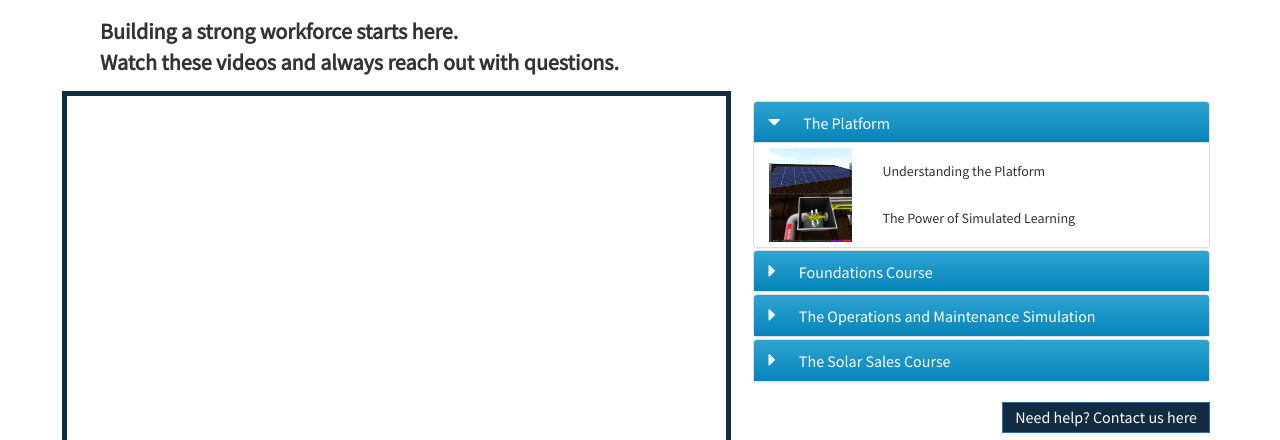
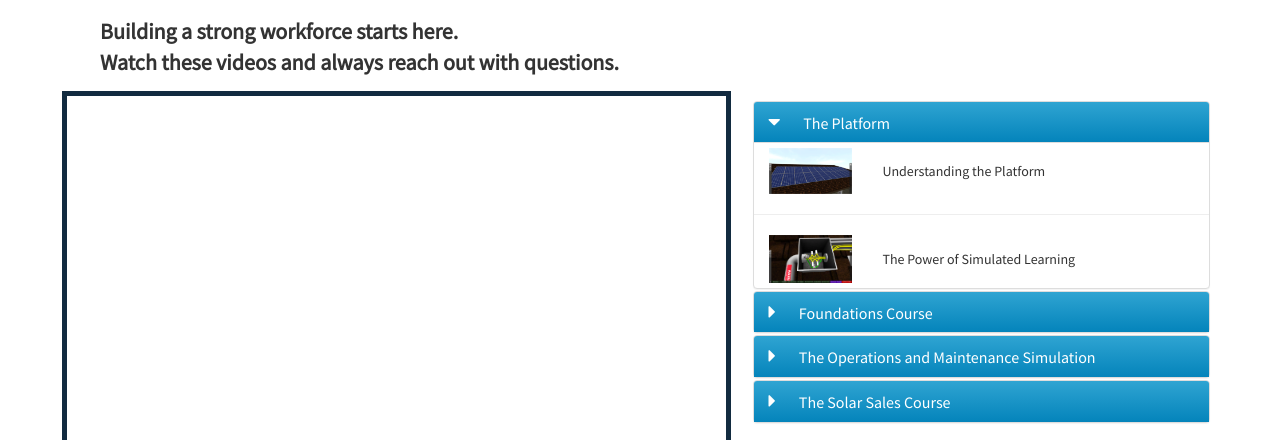
Before and after one commit to szimmer1/solar3d, a website: page index.html in a window 1280 px wide. Shown: the part 64-504 px from the top of the page. Drawn offline with Linux system fonts and the light colour scheme.

Commit message:
last iteration

```diff
--- a/index.html
+++ b/index.html
@@ -77,16 +77,17 @@
             </div>
             <div class="col bottom-spaced col-md-5 col-xs-12">
                 <accordion close-others="1">
-                    <accordion-group is-open="isopen" ng-repeat="step in steps track by $index">
+                    <accordion-group is-open="isopen" ng-repeat="step in steps">
                         <accordion-heading><i class="fa" ng-class="{'fa-caret-right':!isopen, 'fa-caret-down':isopen}"></i>
                             <span class="accordion-header">{{step.header}}</span></accordion-heading>
-                        <div ng-repeat="video in step.videos" class="row clickable" ng-click="setActive(video.videoid)">
+                        <div ng-repeat="video in step.videos track by $index" class="row clickable nested-row" ng-click="setActive(video.videoid)">
                             <div class="col col-md-3 col-xs-3 v-center">
                                 <img class="img-responsive" src="{{'img/' + video.imgname}}" />
                             </div><!--
                             --><div class="col col-md-9 col-xs-9 v-center">
                                 {{video.subtext}}
                             </div>
+                            <hr ng-if="$index < step.videos.length - 1">
                         </div>
                     </accordion-group>
                 </accordion>
```
Also changed, not shown: img/Thumbnail Troubleshooting .png (deleted).
